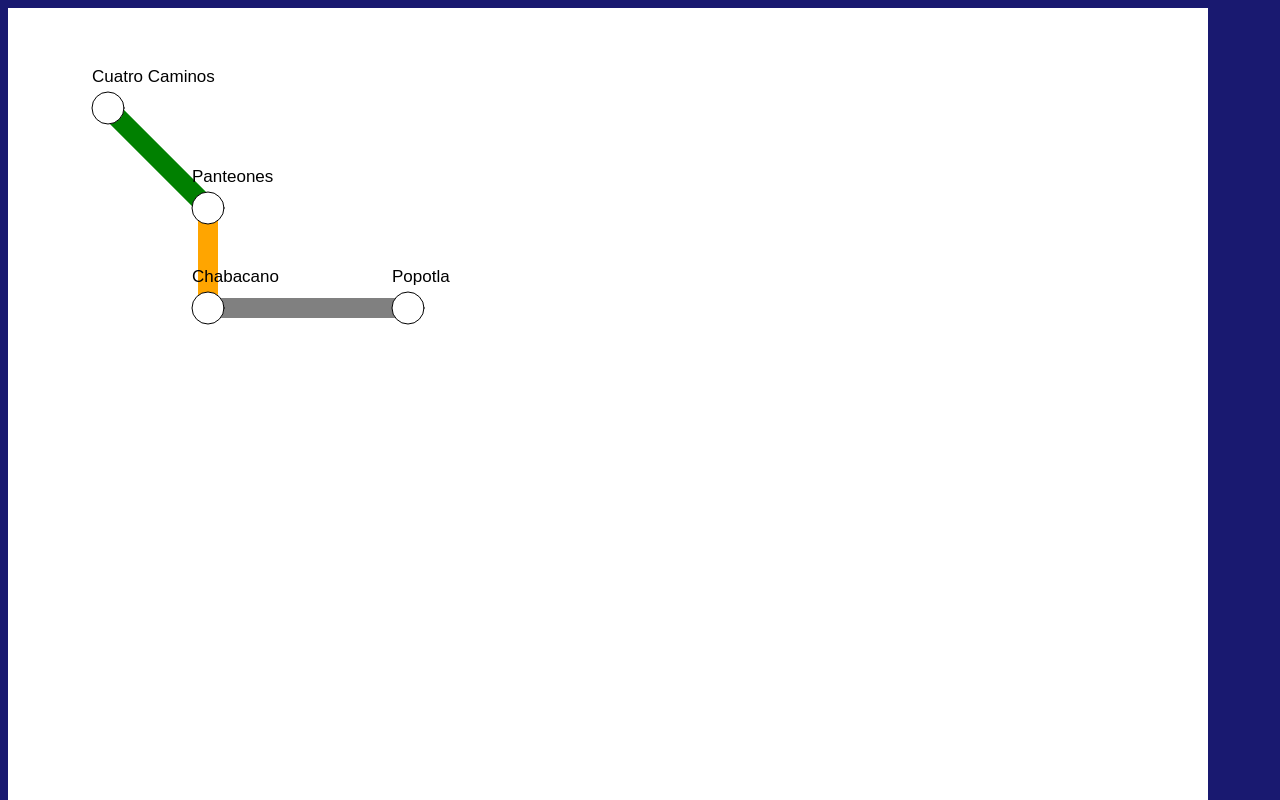
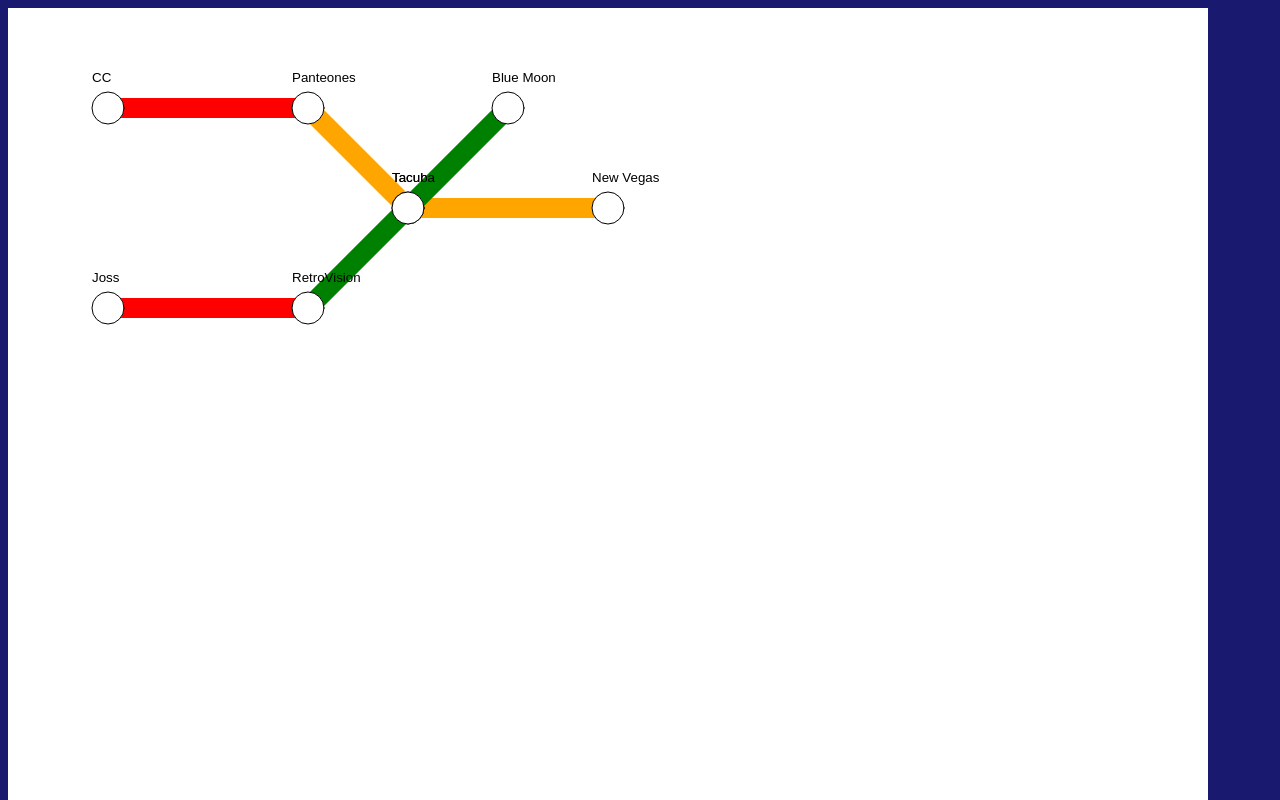
Before and after one commit to masterhand83/draw-way, a website built with webpack: page index.html in a window 1280 px wide. Shown: the top 800 px of the page. Built offline with nearby package versions, Linux system fonts and the light colour scheme.

Commit message:
se termino la clase 'Templater', toca añadir interacciones y movimiento de camara

```diff
--- a/index.html
+++ b/index.html
@@ -10,7 +10,7 @@
 </head>
 <body bgcolor="midnightblue">
     <div id="rgantt">
-        <canvas id="canvas" height="20" width="20"></canvas>
+        <canvas id="metropoli-canvas" height="20" width="20"></canvas>
     </div>
     <script src="dist/metropoli.js"></script>
 </body>
--- a/src/core/drawer/Builders.ts
+++ b/src/core/drawer/Builders.ts
@@ -17,7 +17,6 @@ export class GridBuilder {
         this.scale = grid_scale;
         this.current_zoom = 1;
     }
-
     public insertPaths(ipaths: IPath[]) {
         this.paths = [];
         for (let i = 0; i < ipaths.length; i++) {
@@ -30,6 +29,9 @@ export class GridBuilder {
             });
             this.paths.push(new Path(this.edrawer, path));
         }
+    }
+    public insertPath(ipath: IPath){
+        this.insertPaths([ipath]);
     }
 
     public buildAndShow() {
--- a/src/core/drawer/Drawer.ts
+++ b/src/core/drawer/Drawer.ts
@@ -32,7 +32,7 @@ export class Drawer {
     public config: DConfig;
     private readonly def_fillStyle = "#FFF";
     private readonly def_strokeStyle = "#000";
-    private readonly def_textFont = "normal 17px Roboto, Arial";
+    private readonly def_textFont = "normal 10pt Roboto, Arial";
 
     constructor(canvas: HTMLCanvasElement) {
         this.canvas = canvas as HTMLCanvasElement;
--- /dev/null
+++ b/src/core/templater/models/Estacion.ts
@@ -0,0 +1,18 @@
+import { GNode } from "../../GElements";
+export interface IEstacionPars {
+    x: number;
+    y: number;
+    name: number;
+    id: number;
+}
+export class Estacion {
+    public id: any;
+    public element: GNode;
+    public name: string;
+    constructor(id: string, x: number, y: number, name: string) {
+        this.id = id;
+        this.name = name;
+        this.element = new GNode(x, y, this.name);
+    }
+
+}
--- /dev/null
+++ b/src/core/templater/models/Linea.ts
@@ -0,0 +1,45 @@
+import { Path, IPath } from "../../drawer/Path";
+import { Estacion } from "./Estacion";
+import { Riel } from "./Riel";
+import { GNode } from "../../GElements";
+
+export class Linea {
+    private nombre: string;
+    private estaciones: Estacion[];
+    private rieles: Riel[];
+    private elemento: IPath;
+    private estados: string[];
+    private mainColor: string;
+    constructor(nombre: string, estaciones: Estacion[], estados: string[] | string) {
+        this.estaciones = estaciones;
+        this.nombre = nombre;
+        if (estados instanceof Array) {
+            this.estados = estados as string[];
+        } else {
+            this.mainColor = estados as string;
+        }
+        this.procesarEstaciones();
+        this.crearPath();
+    }
+    public get path(): IPath {
+        return this.elemento;
+    }
+    private procesarEstaciones() {
+        this.rieles = [];
+        for (let i = 0; i < this.estaciones.length; i++) {
+            const estacion = this.estaciones[i];
+            if (i + 1 < this.estaciones.length) {
+                const state = this.estados ? this.estados[i]: this.mainColor;
+                const nextEstacion = this.estaciones[i + 1];
+                const riel = new Riel(estacion, nextEstacion, state);
+                this.rieles.push(riel);
+            }
+        }
+    }
+    private crearPath() {
+        const estates: string[] = this.rieles.map((riel) => riel.color);
+        const nodes: GNode[] = this.estaciones
+                                .map((estacion) => estacion.element);
+        this.elemento = {linestates: estates, nodes};
+    }
+}
--- /dev/null
+++ b/src/core/templater/models/Riel.ts
@@ -0,0 +1,13 @@
+import { Estacion } from "./Estacion";
+
+export class Riel {
+    public id: string;
+    public inicio: Estacion;
+    public final: Estacion;
+    public color: string;
+    constructor(inicio: Estacion, final: Estacion, color: string) {
+        this.inicio = inicio;
+        this.final = final;
+        this.color = color ? color : "#00000";
+    }
+}
--- /dev/null
+++ b/src/core/templater/templater.ts
@@ -0,0 +1,20 @@
+import { GridBuilder } from "../drawer/Builders";
+import { ITemplate } from "./templates/ITemplate";
+
+export class Templater {
+    private canvas: HTMLCanvasElement;
+    private grid: GridBuilder;
+    private template: ITemplate;
+    constructor(template: ITemplate){
+        this.canvas = document.getElementById('metropoli-canvas') as HTMLCanvasElement;
+        this.grid = new GridBuilder(this.canvas, 100);
+        this.template = template;
+        this.processTemplate();
+        this.grid.buildAndShow();
+    }
+    private processTemplate(){
+        const paths = this.template.lineas
+                        .map((linea) => linea.path);
+        this.grid.insertPaths(paths);
+    }
+}
--- /dev/null
+++ b/src/core/templater/templates/ITemplate.ts
@@ -0,0 +1,5 @@
+import { Linea } from "../models/Linea";
+
+export interface ITemplate {
+    lineas: Linea[];
+}
--- /dev/null
+++ b/src/core/templater/templates/Test.template.ts
@@ -0,0 +1,34 @@
+import { Estacion } from "../models/Estacion";
+import { Linea } from "../models/Linea";
+import { ITemplate } from "./ITemplate";
+
+export class TestTemplate implements ITemplate {
+    public lineas: Linea[];
+    constructor(){
+        const lineaAzul = new Linea("Azul",
+        [
+            new Estacion("A1", 1, 1, "CC"),
+            new Estacion("A2", 3, 1, "Panteones"),
+            new Estacion("A3", 4, 2, "Tacuba"),
+            new Estacion("A4", 6, 2, "New Vegas")
+        ],
+        [
+            "red",
+            "orange",
+            "orange"
+        ]);
+        const lineaRoja = new Linea("Azul",
+            [
+                new Estacion("R1", 1, 3, "Joss"),
+                new Estacion("R2", 3, 3, "RetroVision"),
+                new Estacion("R3", 4, 2, "Tacuba"),
+                new Estacion("R4", 5, 1, "Blue Moon")
+            ],
+            [
+                "red",
+                "green",
+                "green"
+            ]);
+        this.lineas = [lineaAzul, lineaRoja];
+    }
+}
--- a/src/index.ts
+++ b/src/index.ts
@@ -1,9 +1,11 @@
 import { GridBuilder } from "./core/drawer/Builders";
-import { IPath } from "./core/drawer/Path";
-import { GNode } from "./core/GElements";
-import { SListener, ClickListener } from "./core/listener/SListener";
-
-const canvas: HTMLCanvasElement = document.querySelector('#canvas');
+import { Estacion } from "./core/templater/models/Estacion";
+import { Linea } from "./core/templater/models/Linea";
+import { Templater } from "./core/templater/templater";
+import { TestTemplate } from "./core/templater/templates/Test.template";
+const templater: Templater = new Templater(new TestTemplate());
+console.log(templater);
+/* const canvas: HTMLCanvasElement = document.querySelector('#canvas');
 const grid: GridBuilder = new GridBuilder(canvas, 100);
 const rosario: GNode[] = [
     new GNode(1, 1, "Cuatro Caminos"),
@@ -24,7 +26,7 @@ const paths: IPath[] = [
     { nodes: rosario, linestates: states },
 ];
 grid.insertPaths(paths);
-grid.buildAndShow();
+grid.buildAndShow(); */
 
 // const n = 1;
 /*
--- a/tsconfig.json
+++ b/tsconfig.json
@@ -5,7 +5,8 @@
         "sourceMap": true,
         "plugins": [{
             "name": "typescript-tslint-plugin"
-        }]
+        }],
+        "downlevelIteration": true,
     },
     "exclude": ["node_modules"]
 }
```
Also changed, not shown: src/models/Estacion.ts (deleted, +0 -13 lines), src/models/Riel.ts (deleted, +0 -12 lines).
